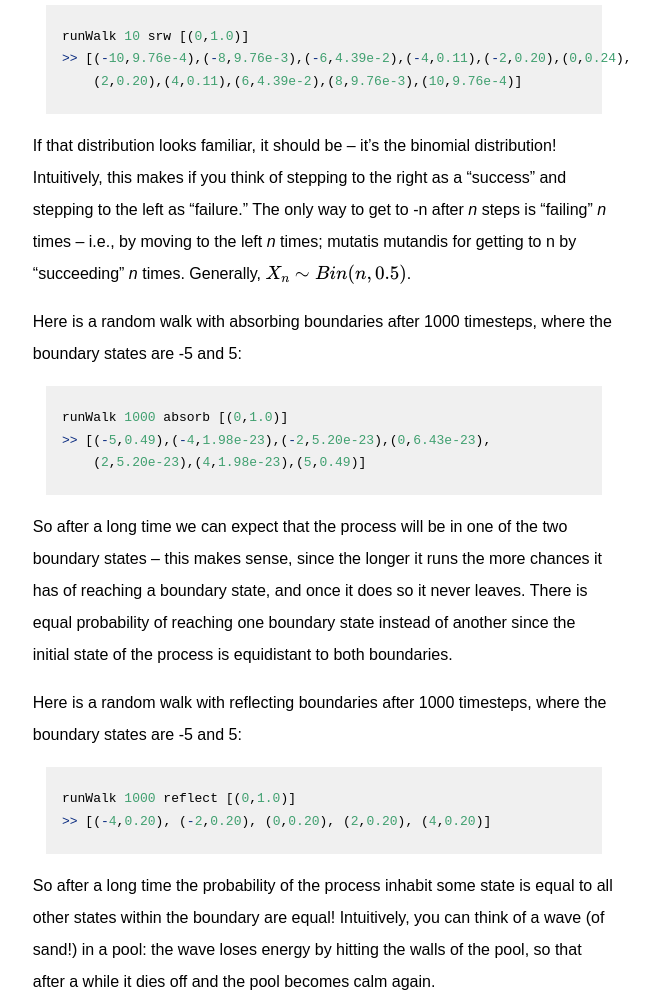
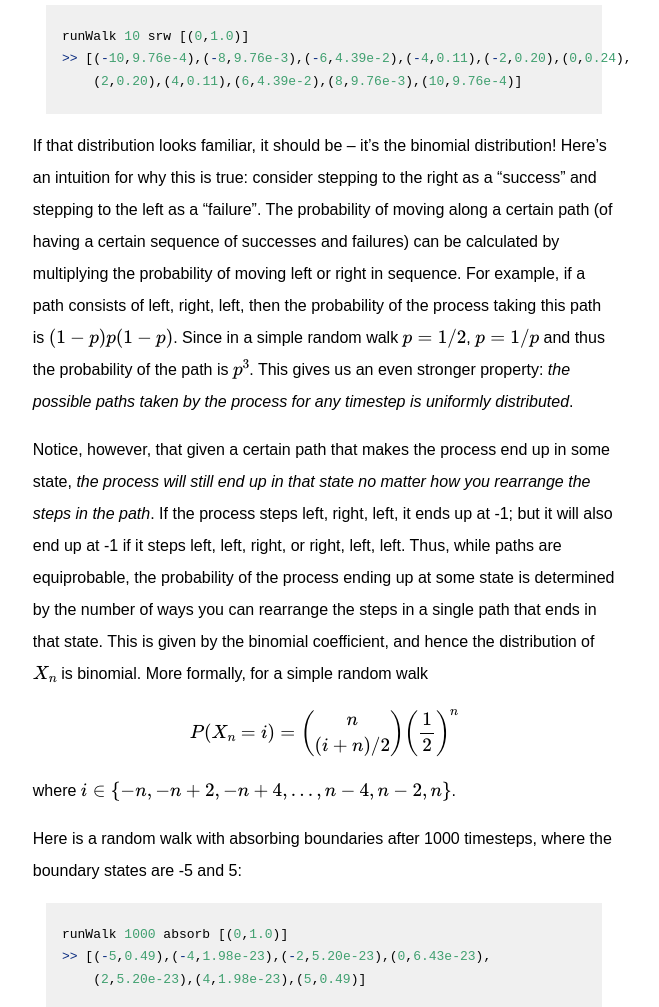
Before and after one commit to rolph-recto/rolph-recto.github.io, a plain HTML site: page posts/2016-01-07-simulating-random-walks.html in a window 1280 px wide. Shown: the part 5740-6747 px from the top of the page, without its empty margins (316-975 px from the left). Drawn offline with nearby package versions, Linux system fonts and the light colour scheme; some packages are replaced by stand-ins of ours.

Commit message:
edited random walk post

```diff
--- a/posts/2016-01-07-simulating-random-walks.html
+++ b/posts/2016-01-07-simulating-random-walks.html
@@ -133,7 +133,12 @@ runWalk' n step init <span class="fu">=</span> init <span class="fu">&gt;&gt;=</
 <div class="sourceCode"><pre class="sourceCode haskell"><code class="sourceCode haskell">runWalk <span class="dv">10</span> srw [(<span class="dv">0</span>,<span class="fl">1.0</span>)]
 <span class="fu">&gt;&gt;</span> [(<span class="fu">-</span><span class="dv">10</span>,<span class="fl">9.76e-4</span>),(<span class="fu">-</span><span class="dv">8</span>,<span class="fl">9.76e-3</span>),(<span class="fu">-</span><span class="dv">6</span>,<span class="fl">4.39e-2</span>),(<span class="fu">-</span><span class="dv">4</span>,<span class="fl">0.11</span>),(<span class="fu">-</span><span class="dv">2</span>,<span class="fl">0.20</span>),(<span class="dv">0</span>,<span class="fl">0.24</span>),
     (<span class="dv">2</span>,<span class="fl">0.20</span>),(<span class="dv">4</span>,<span class="fl">0.11</span>),(<span class="dv">6</span>,<span class="fl">4.39e-2</span>),(<span class="dv">8</span>,<span class="fl">9.76e-3</span>),(<span class="dv">10</span>,<span class="fl">9.76e-4</span>)]</code></pre></div>
-<p>If that distribution looks familiar, it should be – it’s the binomial distribution! Intuitively, this makes if you think of stepping to the right as a “success” and stepping to the left as “failure.” The only way to get to -n after <em>n</em> steps is “failing” <em>n</em> times – i.e., by moving to the left <em>n</em> times; mutatis mutandis for getting to n by “succeeding” <em>n</em> times. Generally, <span class="math inline">\(X_n \sim Bin(n,0.5)\)</span>.</p>
+<p>If that distribution looks familiar, it should be – it’s the binomial distribution! Here’s an intuition for why this is true: consider stepping to the right as a “success” and stepping to the left as a “failure”. The probability of moving along a certain path (of having a certain sequence of successes and failures) can be calculated by multiplying the probability of moving left or right in sequence. For example, if a path consists of left, right, left, then the probability of the process taking this path is <span class="math inline">\((1-p)p(1-p)\)</span>. Since in a simple random walk <span class="math inline">\(p = 1/2\)</span>, <span class="math inline">\(p = 1/p\)</span> and thus the probability of the path is <span class="math inline">\(p^3\)</span>. This gives us an even stronger property: <em>the possible paths taken by the process for any timestep is uniformly distributed</em>.</p>
+<p>Notice, however, that given a certain path that makes the process end up in some state, <em>the process will still end up in that state no matter how you rearrange the steps in the path</em>. If the process steps left, right, left, it ends up at -1; but it will also end up at -1 if it steps left, left, right, or right, left, left. Thus, while paths are equiprobable, the probability of the process ending up at some state is determined by the number of ways you can rearrange the steps in a single path that ends in that state. This is given by the binomial coefficient, and hence the distribution of <span class="math inline">\(X_n\)</span> is binomial. More formally, for a simple random walk</p>
+<p><span class="math display">\[
+P(X_n = i) = \binom{n}{(i+n)/2} \left ( \dfrac{1}{2} \right )^n
+\]</span></p>
+<p>where <span class="math inline">\(i \in \{ -n, -n+2, -n+4, \ldots, n-4, n-2, n \}\)</span>.</p>
 <p>Here is a random walk with absorbing boundaries after 1000 timesteps, where the boundary states are -5 and 5:</p>
 <div class="sourceCode"><pre class="sourceCode haskell"><code class="sourceCode haskell">runWalk <span class="dv">1000</span> absorb [(<span class="dv">0</span>,<span class="fl">1.0</span>)]
 <span class="fu">&gt;&gt;</span> [(<span class="fu">-</span><span class="dv">5</span>,<span class="fl">0.49</span>),(<span class="fu">-</span><span class="dv">4</span>,<span class="fl">1.98e-23</span>),(<span class="fu">-</span><span class="dv">2</span>,<span class="fl">5.20e-23</span>),(<span class="dv">0</span>,<span class="fl">6.43e-23</span>),
```
